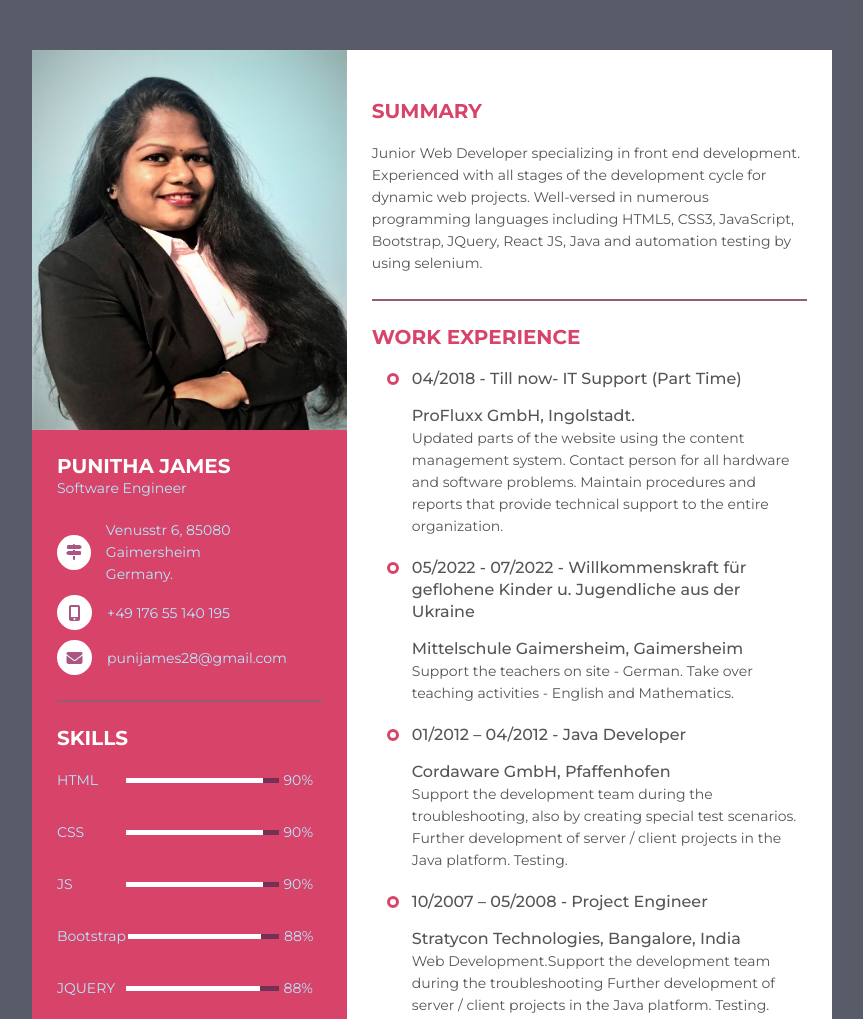
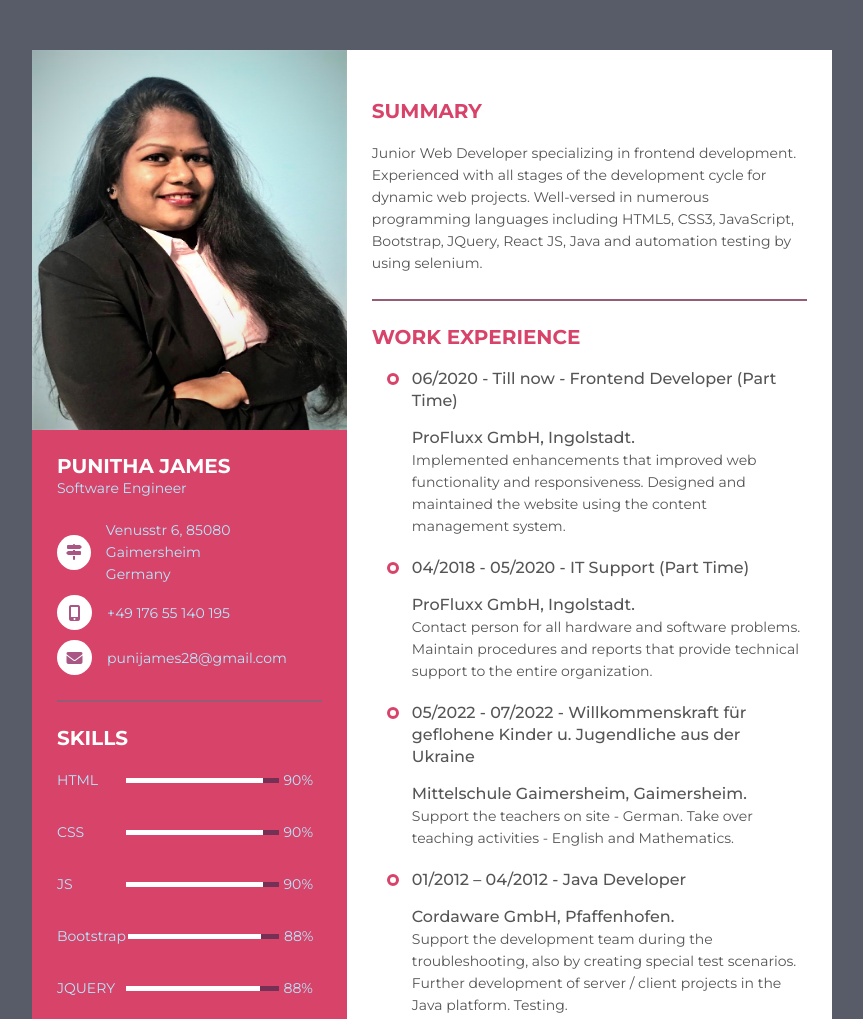
Before and after one commit to punithajames/digitalResume, a plain HTML site: page index.html in a window 1280 px wide. Shown: the top 1019 px of the page, without its empty margins (208-1071 px from the left). Drawn offline with Linux system fonts and the light colour scheme.

Commit message:
Update index.html

```diff
--- a/index.html
+++ b/index.html
@@ -26,7 +26,7 @@
              </div>
              <div class="data">
                 Venusstr 6, 85080
-                Gaimersheim <br /> Germany.
+                Gaimersheim <br /> Germany
              </div>
            </li>
            <li>
@@ -154,7 +154,7 @@
         <div class="title">
            <p class="bold">Summary</p>
          </div>
-        <p>Junior Web Developer specializing in front end development.
+        <p>Junior Web Developer specializing in frontend development.
             Experienced with all stages of the development cycle for dynamic
             web projects. Well-versed in numerous programming languages
             including HTML5, CSS3, JavaScript, Bootstrap, JQuery, React JS, Java
@@ -166,21 +166,32 @@
          </div>
          <ul>
           <li>
-                <div class="date">04/2018 - Till now- IT Support (Part Time)</div>
+            <div class="date">06/2020 - Till now - Frontend Developer (Part Time)</div>
+
+            <div class="info">
+
+                 <p class="semi-bold">ProFluxx GmbH, Ingolstadt.</p>
+                 <p>	Implemented enhancements that improved web functionality and responsiveness.
+                  	Designed and maintained the website using the content management system.
+                  </p>
+            </div>
+          </li>
+          <li>
+                <div class="date">04/2018 - 05/2020 - IT Support (Part Time)</div>
 
                 <div class="info">
 
                      <p class="semi-bold">ProFluxx GmbH, Ingolstadt.</p>
-                     <p>Updated parts of the website using the content management system.
-                     Contact person for all hardware and software problems.
-                     Maintain procedures and reports that provide technical support to the entire
-                     organization.</p>
+                     <p>
+                     Contact person for all hardware and software problems. Maintain
+                     procedures and reports that provide technical support to the entire
+                    organization.</p>
                 </div>
               </li>
             <li>
               <div class="date"> 05/2022 - 07/2022 - Willkommenskraft für geflohene Kinder u. Jugendliche aus der Ukraine </div>
               <div class="info">
-                     <p class="semi-bold">  Mittelschule Gaimersheim, Gaimersheim</p>
+                     <p class="semi-bold">  Mittelschule Gaimersheim, Gaimersheim.</p>
 
                      <p>Support the teachers on site - German.
                         Take over teaching activities - English and Mathematics.</p>
@@ -189,7 +200,7 @@
             <li>
               <div class="date"> 01/2012 – 04/2012 - Java Developer</div>
               <div class="info">
-                     <p class="semi-bold">Cordaware GmbH, Pfaffenhofen</p>
+                     <p class="semi-bold">Cordaware GmbH, Pfaffenhofen.</p>
                   <p>Support the development team during the troubleshooting, also by creating
                     special test scenarios.
                     Further development of server / client projects in the Java platform.
@@ -199,8 +210,8 @@
             <li>
               <div class="date">  10/2007 – 05/2008 - Project Engineer</div>
               <div class="info">
-                     <p class="semi-bold">Stratycon Technologies, Bangalore, India</p>
-                  <p>Web Development.Support the development team during the troubleshooting
+                <p class="semi-bold">Stratycon Technologies, Bangalore, India</p>
+                  <p>Web Development.Support the development team during the troubleshooting.
                     Further development of server / client projects in the Java platform.
                     Testing.</p>
                 </div>
@@ -215,8 +226,8 @@
             <li>
                 <div class="date">2003 - 2007</div>
                 <div class="info">
-                  <p class="semi-bold">Satyabhama University, Chennai, India.</p>
-                  <p>Bachelor of Engineering: Computer Science.</p>
+                  <p class="semi-bold">Satyabhama University, Chennai, India</p>
+                  <p>Bachelor of Engineering: Computer Science</p>
                 </div>
             </li>
 
```
